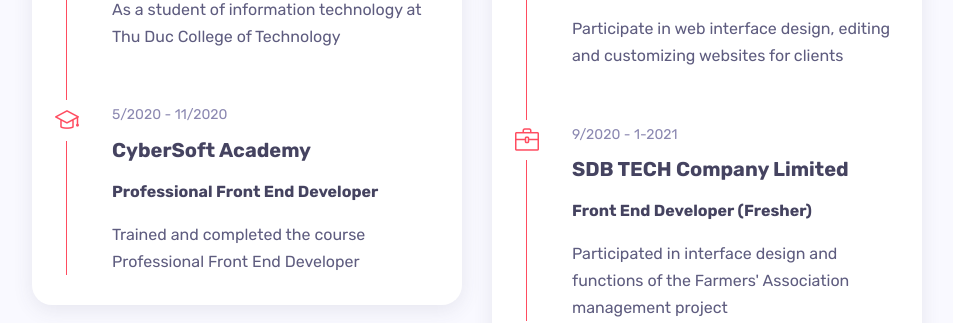
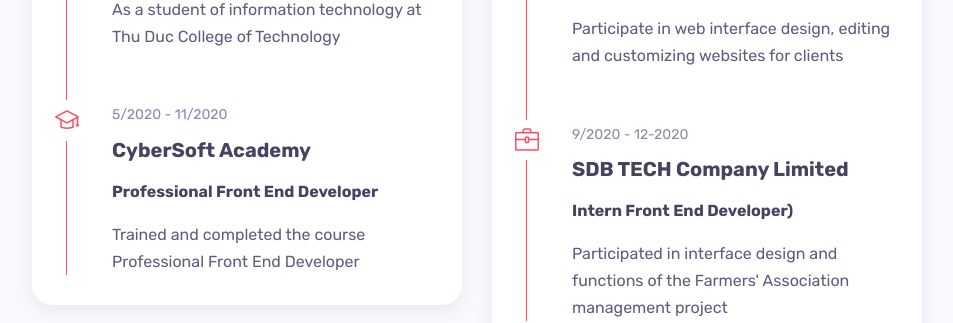
Before and after one commit to VanNam109/VanNam---Portfolio, a plain HTML site: page index.html in a window 1280 px wide. Shown: the part 2120-2443 px from the top of the page, without its empty margins (308-1261 px from the left). Drawn offline with Linux system fonts and the light colour scheme.

Commit message:
update info

```diff
--- a/index.html
+++ b/index.html
@@ -363,9 +363,9 @@
 						<!-- timeline item -->
 						<div class="timeline-container wow fadeInUp" data-wow-delay="0.2s">
 							<div class="content">
-								<span class="time">9/2020 - 1-2021</span>
+								<span class="time">9/2020 - 12-2020</span>
 								<h3 class="title">SDB TECH Company Limited</h3>
-								<h6>Front End Developer (Fresher)</h6>
+								<h6> Intern Front End Developer)</h6>
 								<p>Participated in interface design and functions of the Farmers' Association management project</p>
 							</div>
 						</div>
```
